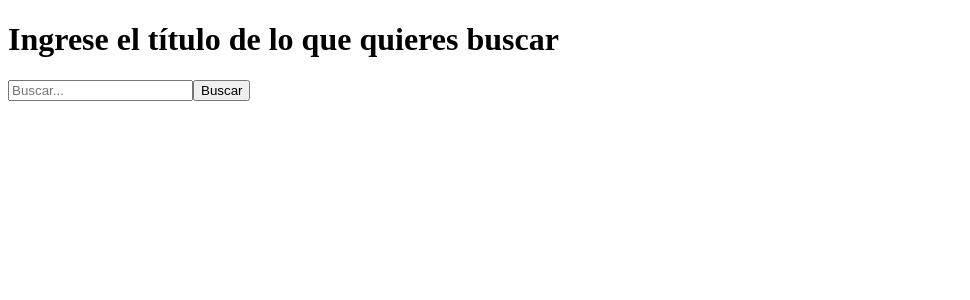
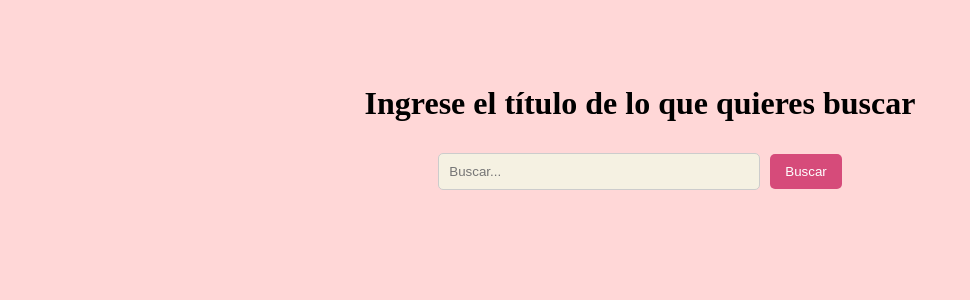
Before and after one commit to vickykriger/EFSI_tpAxios, a React (Vite) app: page / in a window 1280 px wide. Shown: the top 300 px of the page, without its empty margins (0-970 px from the left). Built offline with nearby package versions, Linux system fonts and the light colour scheme.

Commit message:
css y todo

```diff
--- a/package.json
+++ b/package.json
@@ -10,7 +10,7 @@
     "preview": "vite preview"
   },
   "dependencies": {
-    "axios": "^1.15.2",
+    "axios": "^1.16.0",
     "react": "^19.2.5",
     "react-dom": "^19.2.5"
   },
--- a/src/components/MovieDetail.jsx
+++ b/src/components/MovieDetail.jsx
@@ -4,17 +4,19 @@ import api from '../api';
 const MovieDetail = ({ movie }) => {
   const [errore, setErrore] = useState(false);
   const [resultados, setResultados] = useState(null);
-  useEffect(async () => {
+  useEffect(() => {
+    const fetchMovie = async () => {
       try {
         setErrore(false);
+
         const response = await api.get("/", {
           params: {
             apikey: "8fb39e07",
             i: movie.imdbID
           }
         });
-        console.log(response.data)
-        if (response.data === null) {
+
+        if (!response.data) {
           setErrore(true);
           setResultados(null);
         } else {
@@ -24,16 +26,26 @@ const MovieDetail = ({ movie }) => {
       } catch (err) {
         setErrore(true);
       }
-  }, [])
+    };
 
+    if (movie) {
+      fetchMovie();
+    }
+  }, [movie]);
+
+  if (!resultados && !errore) return <p>Cargando...</p>;
+  if (errore) return <p>Error al cargar datos</p>;
 
   return (
     <>
       <div className="card-detalles">
+        <div className='DetallesImg'>
           <img
             src={resultados?.Poster !== "N/A" ? resultados?.Poster : "https://via.placeholder.com/150"}
             alt={resultados?.Title}
           />
+        </div>
+        <div className='DetallesInfo'>
           <p>Título: {resultados?.Title}</p>
           <p>Año: {resultados?.Year}</p>
           <p>Tipo: {resultados?.Type}</p>
@@ -46,6 +58,8 @@ const MovieDetail = ({ movie }) => {
           <p>País: {resultados?.Country}</p>
           <p>Puntaje IMDb: {resultados?.imdbRating}</p>
         </div>
+
+      </div>
     </>
   )
 };
--- /dev/null
+++ b/src/index.css
@@ -0,0 +1,141 @@
+/* Reset básico */
+body {
+  margin: 0;
+  background-color: #ffd7d7;
+  font-family: 'Times New Roman', Times, serif;
+}
+
+/* Contenedor principal */
+.container {
+  max-width: 90%;
+  margin: 0 auto;
+  padding: 5%;
+}
+
+/* Buscador */
+.buscador {
+  text-align: center;
+  margin-bottom: 20px;
+}
+
+.buscador input {
+  padding: 10px;
+  width: 60%;
+  max-width: 300px;
+  margin-right: 10px;
+  border: 1px solid #ccc;
+  border-radius: 5px;
+  background-color: rgb(245, 241, 226);
+}
+
+.buscador button {
+  padding: 10px 15px;
+  border: none;
+  background-color: #d64b7a;
+  color: white;
+  border-radius: 5px;
+  cursor: pointer;
+}
+
+.buscador button:hover {
+  background-color: #7e1e5e;
+}
+
+/* Lista de películas */
+.one-half{
+  display: flex;
+  flex-wrap: wrap;
+  gap: 15px;
+  padding: 5%;
+  justify-content: center;
+}
+
+/* Card */
+.card {
+  background: rgb(245, 241, 226);
+  padding: 1%;
+  border-radius: 10px;
+  width: 15%;
+  text-align: center;
+  margin-left: 1%;
+  box-shadow: 0 2px 6px rgba(0,0,0,0.1);
+}
+
+.card img {
+  width: 100%;
+  border-radius: 5px;
+}
+
+.card button {
+  margin-top: 10px;
+  padding: 8px;
+  border: none;
+  background-color: #d64b7a;
+  color: white;
+  border-radius: 5px;
+  cursor: pointer;
+}
+
+.card button:hover {
+  background-color: #7e1e5e;
+}
+
+/* Detalle */
+.card-detalles {
+  background: rgb(245, 241, 226);
+  padding: 20px;
+  margin: 20px auto;
+  border-radius: 10px;
+  box-shadow: 0 2px 8px rgba(0,0,0,0.1);
+  width: 60%;
+
+  display: flex;           /* 🔥 clave */
+  gap: 20px;               /* espacio entre columnas */
+  align-items: flex-start; /* alinea arriba */
+}
+
+/* Columna imagen */
+.DetallesImg {
+  flex: 1;
+  display: flex;
+  justify-content: center;
+}
+
+.DetallesImg img {
+  width: 100%;
+  max-width: 250px;
+  border-radius: 10px;
+  margin-top: 5%;
+}
+
+/* Columna texto */
+.DetallesInfo {
+  flex: 2;
+}
+
+/* Botón volver */
+button {
+    margin-top: 10px;
+  padding: 8px;
+  border: none;
+  background-color: #d64b7a;
+  color: white;
+  border-radius: 5px;
+  cursor: pointer;
+}
+button:hover {
+  background-color: #7e1e5e;
+}
+
+/* Error */
+.error {
+  margin-top: 10px;
+  color: red;
+  font-weight: bold;
+}
+
+/* Loader */
+.loader {
+  text-align: center;
+  margin-top: 20px;
+}
--- a/src/main.jsx
+++ b/src/main.jsx
@@ -1,6 +1,7 @@
 import { StrictMode } from 'react'
 import { createRoot } from 'react-dom/client'
 import App from './components/App'
+import './index.css';
 
 createRoot(document.getElementById('root')).render(
   <StrictMode>
```
Also changed, not shown: 1 other file (tests, documents, lock files or other folders). Lines whose indentation alone changed are shown as unchanged.
